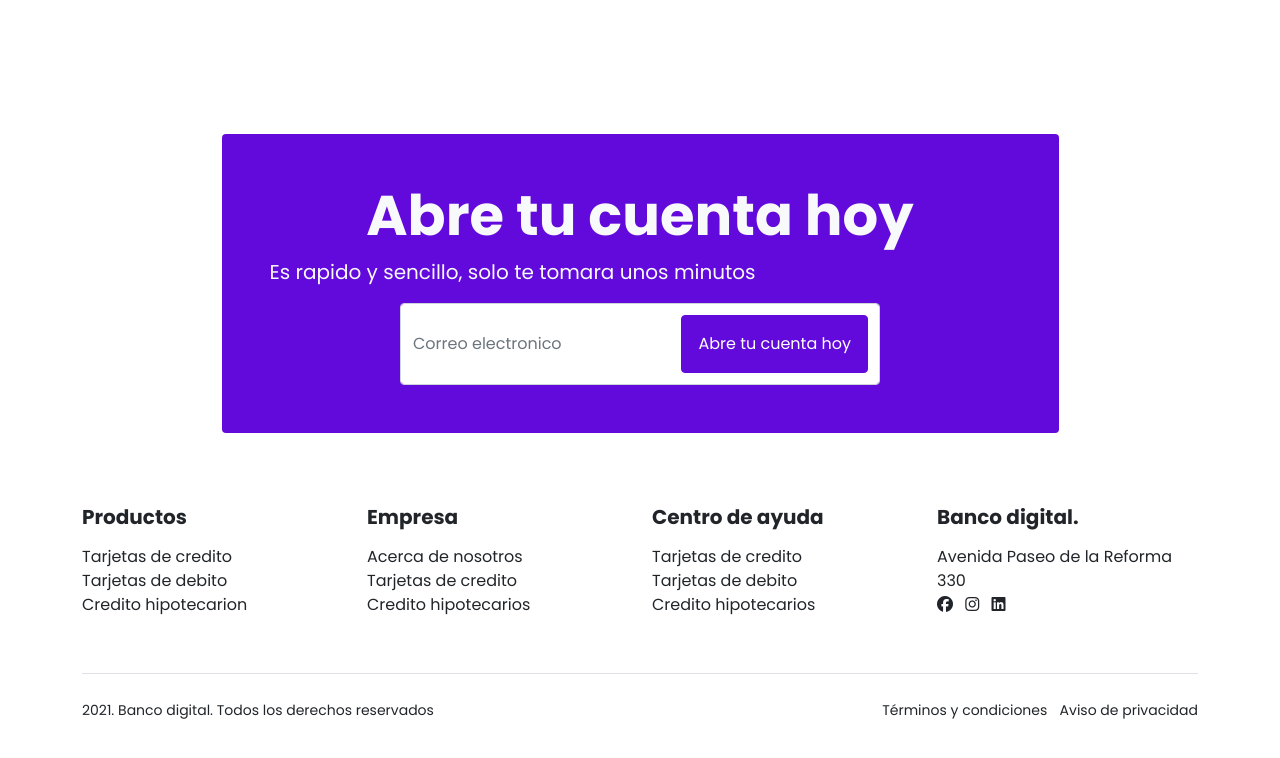
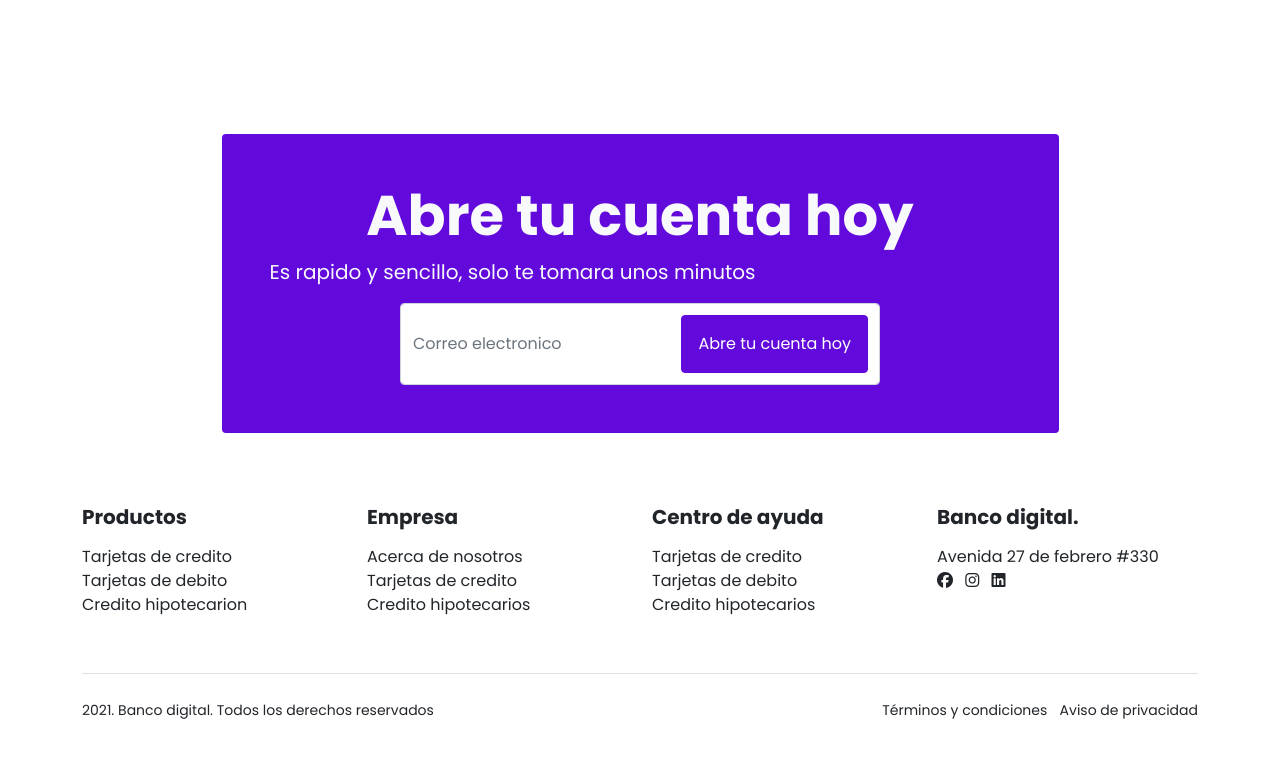
Before and after one commit to FelixSantana/BancoDigital, a plain HTML site: page index.html in a window 1280 px wide. Shown: the part 3514-4272 px from the top of the page. Drawn offline with nearby package versions, Linux system fonts and the light colour scheme.

Commit message:
Update index.html

```diff
--- a/index.html
+++ b/index.html
@@ -248,7 +248,7 @@
             <div class="col-lg-3 col-sm-6 my-4">
               <h5 class="fw-bold mb-3">Banco digital.</h5>
               <ul class="list-unstyled">
-                <li><a href="#" class="text-dark text-decoration-none mb-3">Avenida Paseo de la Reforma 330</a></li>
+                <li><a href="#" class="text-dark text-decoration-none mb-3">Avenida 27 de febrero #330</a></li>
                 <li>
                   <ul class="list-inline">
                     <li class="list-inline-item"><a href="" class="text-dark"><i class="fab fa-facebook"></i></a></li>
```
